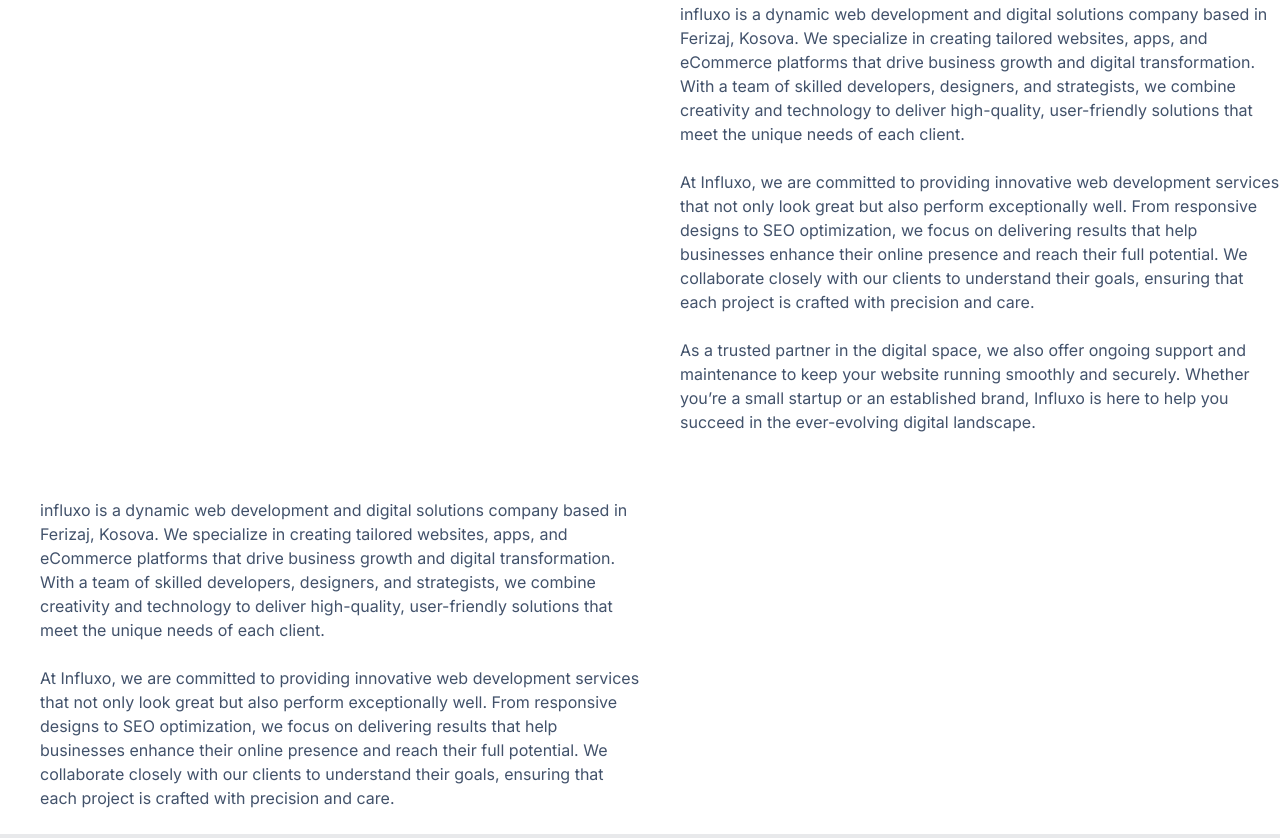
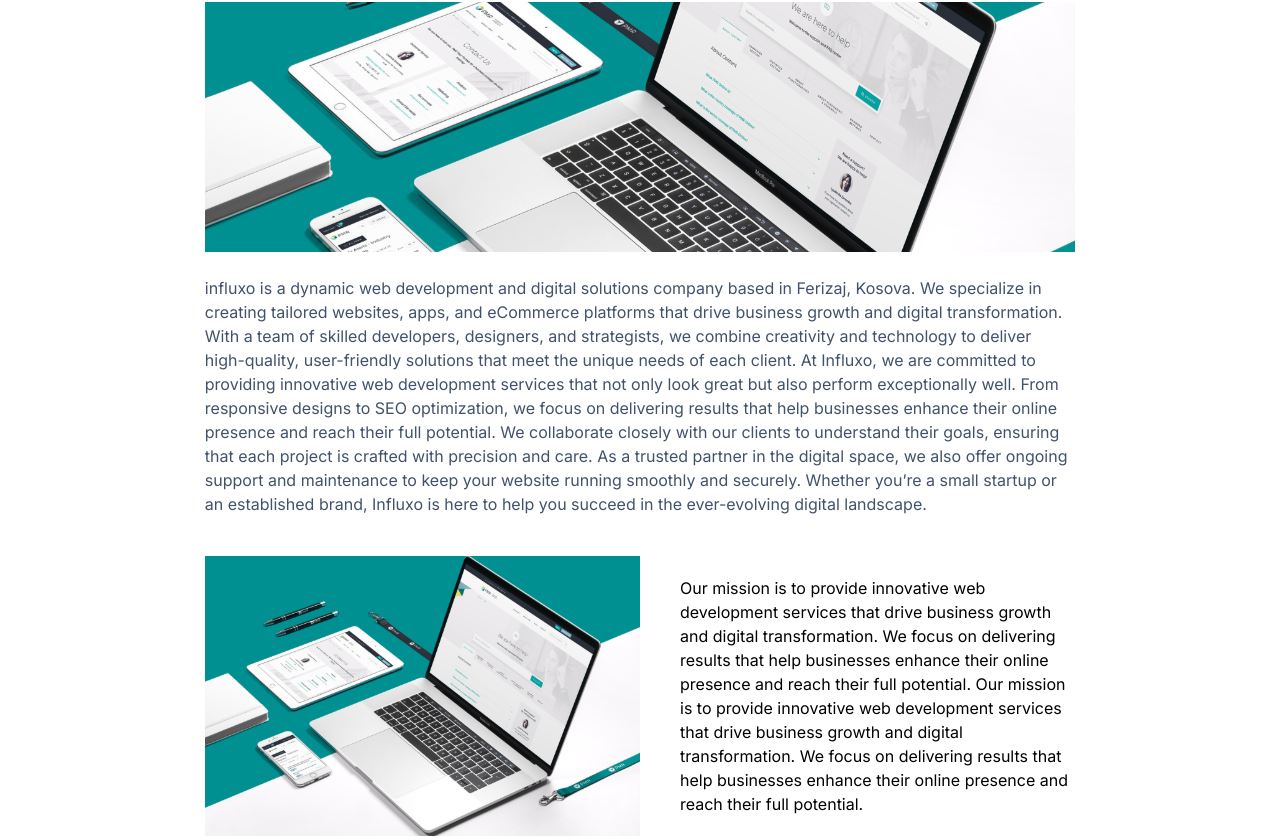
Before and after one commit to florianfani/Influxo, a React (Vite) app in the folder influxo/: page /about in a window 1280 px wide. Shown: the part 582-1420 px from the top of the page. Built offline with nearby package versions, Linux system fonts and the light colour scheme.

Commit message:
About us

```diff
--- a/influxo/src/pages/About.tsx
+++ b/influxo/src/pages/About.tsx
@@ -1,4 +1,6 @@
 import AboutImage from "../assets/decorations/SVG/chatbot1.svg"; // Adjust the path as necessary
+import Project1 from "../assets/decorations/SVG/Projects1.svg";
+import WorkTogether from "../components/WorkTogether";
 
 const About = () => {
   return (
@@ -19,66 +21,48 @@
           </div>
         </div>
       </div>
-      <div className="container flex flex-col md:flex-row items-center mt-10">
-        <div className="md:w-1/2 flex justify-center items-center">
-          <div className="w-3/4 h-3/4 bg-gray-200"></div>{" "}
-          {/* Placeholder for image */}
-        </div>
-        <div className="md:w-1/2 pl-10">
-          <p className="text-md text-[#42526B] mb-6">
+      <div className="flex flex-col w-full px-[16%] mt-10 justify-center items-center">
+        <img
+          src={Project1}
+          alt="About Us"
+          className="w-full h-[250px] mb-6 object-cover"
+        />
+        <div>
+          <p className="text-md text-[#42526B]">
             influxo is a dynamic web development and digital solutions company
             based in Ferizaj, Kosova. We specialize in creating tailored
             websites, apps, and eCommerce platforms that drive business growth
             and digital transformation. With a team of skilled developers,
             designers, and strategists, we combine creativity and technology to
             deliver high-quality, user-friendly solutions that meet the unique
-            needs of each client.
+            needs of each client. At Influxo, we are committed to providing
+            innovative web development services that not only look great but
+            also perform exceptionally well. From responsive designs to SEO
+            optimization, we focus on delivering results that help businesses
+            enhance their online presence and reach their full potential. We
+            collaborate closely with our clients to understand their goals,
+            ensuring that each project is crafted with precision and care. As a
+            trusted partner in the digital space, we also offer ongoing support
+            and maintenance to keep your website running smoothly and securely.
+            Whether you’re a small startup or an established brand, Influxo is
+            here to help you succeed in the ever-evolving digital landscape.
           </p>
-          <p className="text-md text-[#42526B] mb-6">
-            At Influxo, we are committed to providing innovative web development
-            services that not only look great but also perform exceptionally
-            well. From responsive designs to SEO optimization, we focus on
-            delivering results that help businesses enhance their online
-            presence and reach their full potential. We collaborate closely with
-            our clients to understand their goals, ensuring that each project is
-            crafted with precision and care.
-          </p>
-          <p className="text-md text-[#42526B] mb-6">
-            As a trusted partner in the digital space, we also offer ongoing
-            support and maintenance to keep your website running smoothly and
-            securely. Whether you’re a small startup or an established brand,
-            Influxo is here to help you succeed in the ever-evolving digital
-            landscape.
-          </p>
+          <div className="flex justify-center gap-10 my-10 items-center">
+            <img src={Project1} alt="Photo" className="w-1/2 h-full" />
+            <p>
+              Our mission is to provide innovative web development services that
+              drive business growth and digital transformation. We focus on
+              delivering results that help businesses enhance their online
+              presence and reach their full potential. Our mission is to provide
+              innovative web development services that drive business growth and
+              digital transformation. We focus on delivering results that help
+              businesses enhance their online presence and reach their full
+              potential.
+            </p>
+          </div>
         </div>
       </div>
-
-      <div className="container flex flex-col md:flex-row items-center mt-10">
-        <div className="md:w-1/2 pl-10">
-          <p className="text-md text-[#42526B] mb-6">
-            influxo is a dynamic web development and digital solutions company
-            based in Ferizaj, Kosova. We specialize in creating tailored
-            websites, apps, and eCommerce platforms that drive business growth
-            and digital transformation. With a team of skilled developers,
-            designers, and strategists, we combine creativity and technology to
-            deliver high-quality, user-friendly solutions that meet the unique
-            needs of each client.
-          </p>
-          <p className="text-md text-[#42526B] mb-6">
-            At Influxo, we are committed to providing innovative web development
-            services that not only look great but also perform exceptionally
-            well. From responsive designs to SEO optimization, we focus on
-            delivering results that help businesses enhance their online
-            presence and reach their full potential. We collaborate closely with
-            our clients to understand their goals, ensuring that each project is
-            crafted with precision and care.
-          </p>
-        </div>
-        <div className="md:w-1/2 flex justify-center items-center">
-          <div className="w-3/4 h-3/4 bg-gray-200"></div>{" "}
-          {/* Placeholder for image */}
-        </div>
-      </div>
+      <WorkTogether />
     </div>
   );
 };
```
